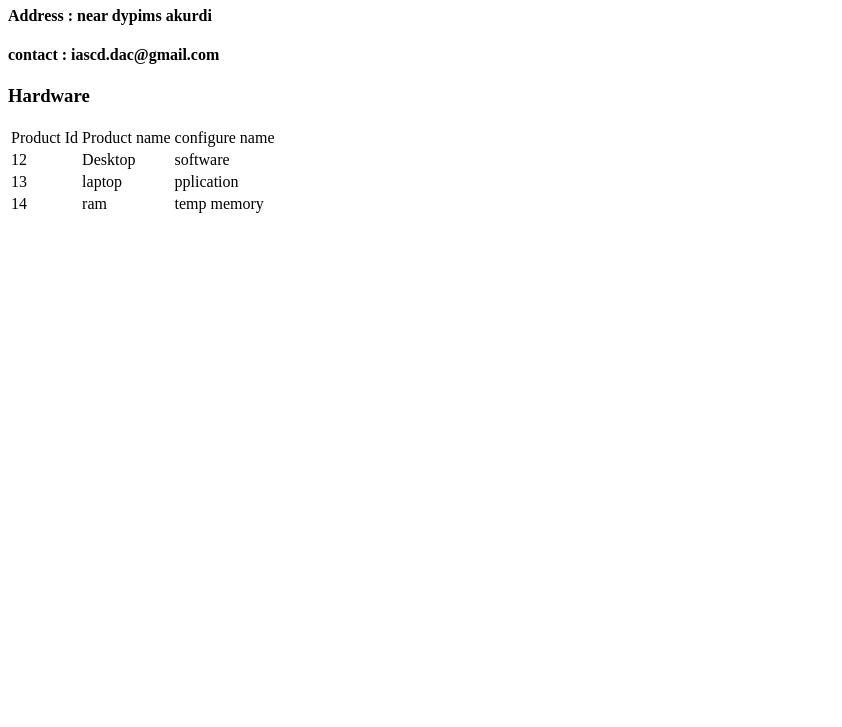
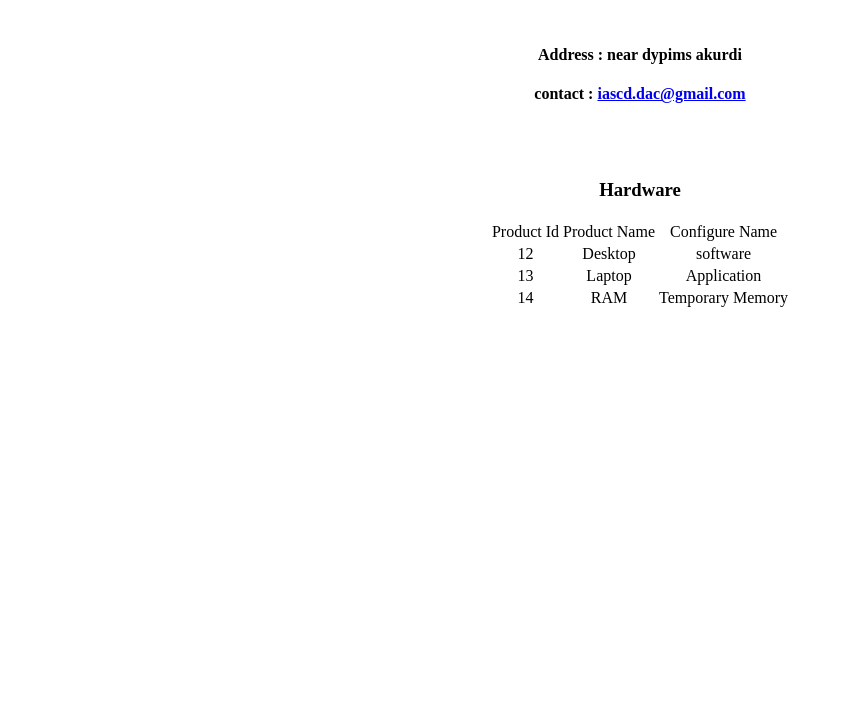
Before and after one commit to yashpatil2105/229115, a website: page index.html in a window 1280 px wide. Shown: the part 73-800 px from the top of the page, without its empty margins (0-842 px from the left). Drawn offline with Linux system fonts and the light colour scheme.

Commit message:
Update index.html

```diff
--- a/index.html
+++ b/index.html
@@ -6,14 +6,17 @@
     <meta name="viewport" content="width=device-width, initial-scale=1.0">
     <title>IACSD</title>
 </head>
-<body>
+<body align="center">
 <h1>IACSD</h1>
+<br>
 <h4>Address : near dypims akurdi</h4>
-<h4>contact : <a>iascd.dac@gmail.com</a></h4>
+<h4>contact : <a href="iascd.dac@gmail.com" >iascd.dac@gmail.com</a> </h4>
+<br>
+<br>
 <h3>Hardware</h3>
-<table><tr><td>Product Id</td><td>Product name</td><td>configure name</td></tr>
+<table align="center"><tr><td>Product Id</td><td>Product Name</td><td>Configure Name</td></tr>
     <tr><td>12</td><td>Desktop</td><td>software</td></tr>
-    <tr><td>13</td><td>laptop</td><td>pplication</td></tr>
-    <tr><td>14</td><td>ram</td><td>temp memory</td></tr></table>
+    <tr><td>13</td><td>Laptop</td><td>Application</td></tr>
+    <tr><td>14</td><td>RAM</td><td>Temporary Memory</td></tr></table>
 </body>
 </html>
```
